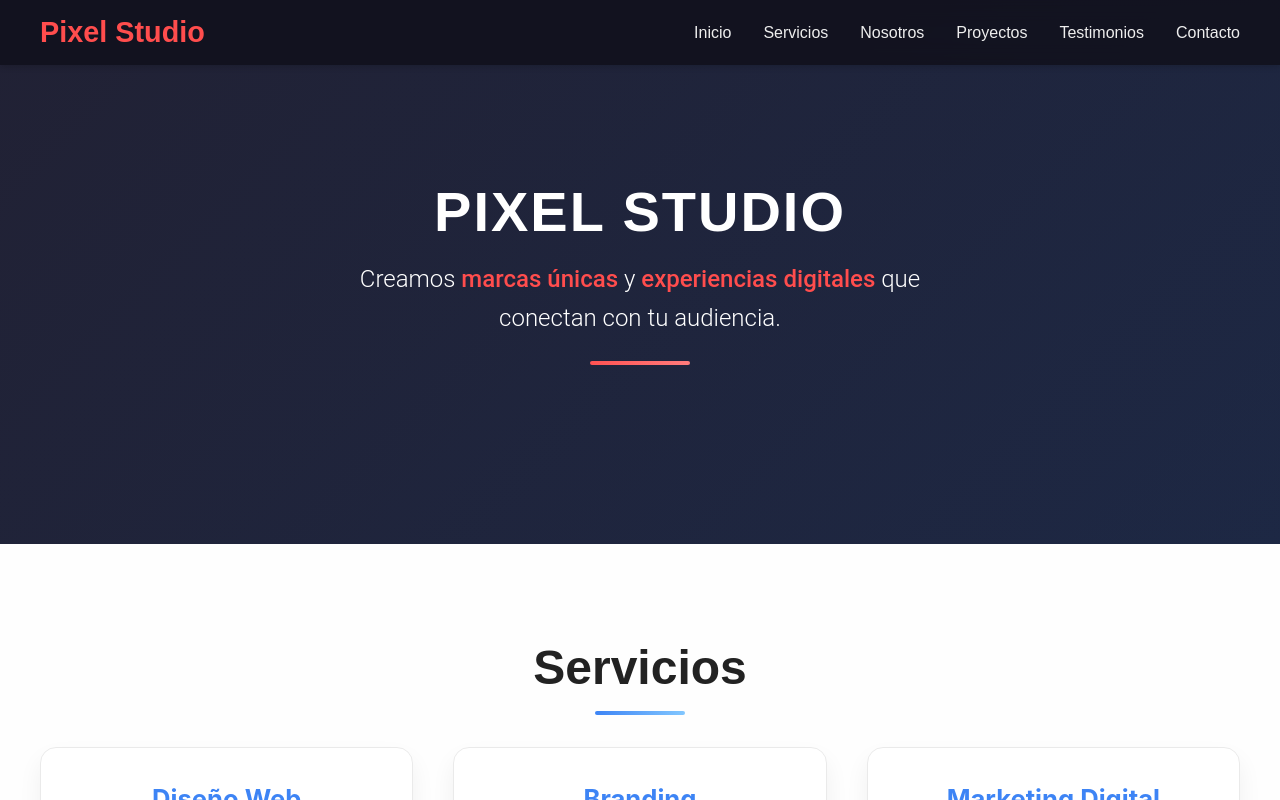
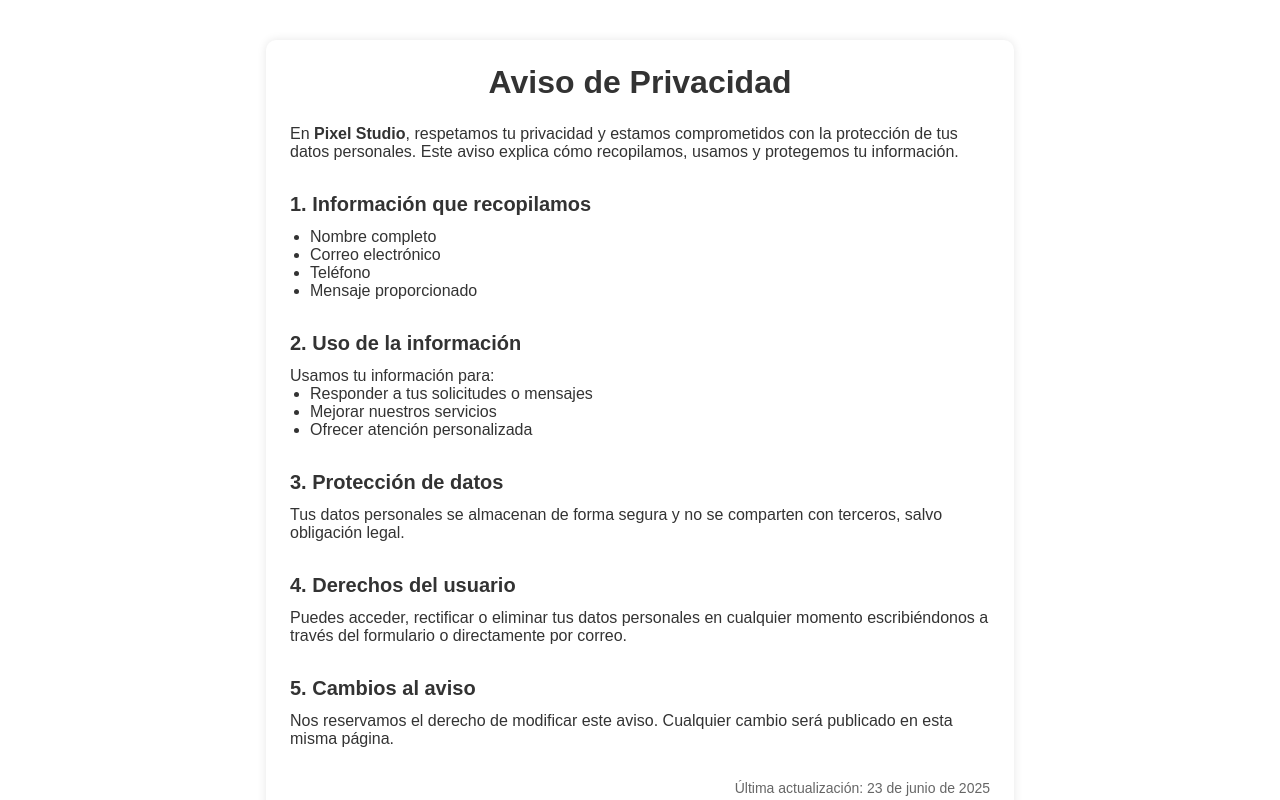
Before and after one commit to NolbertoChagala/Frontend-Pixel, a React (Vite) app: page /aviso in a window 1280 px wide. Shown: the top 800 px of the page. Built offline with nearby package versions, Linux system fonts and the light colour scheme.

Commit message:
aviso de privacidad

```diff
--- a/package.json
+++ b/package.json
@@ -12,7 +12,9 @@
   "dependencies": {
     "axios": "^1.10.0",
     "react": "^19.1.0",
-    "react-dom": "^19.1.0"
+    "react-dom": "^19.1.0",
+    "react-google-recaptcha": "^3.1.0",
+    "react-router-dom": "^7.6.2"
   },
   "devDependencies": {
     "@eslint/js": "^9.25.0",
--- a/src/App.jsx
+++ b/src/App.jsx
@@ -1,4 +1,6 @@
 import './App.css';
+import { BrowserRouter as Router, Routes, Route } from 'react-router-dom';
+
 import ContactForm from './components/ContactForm';
 import Header from './components/Header';
 import Services from './components/Services';
@@ -7,11 +9,10 @@ import Projects from './components/Projects';
 import Testimonials from './components/Testimonials';
 import Footer from './components/Footer';
 import Navbar from './components/Navbar';
-// import './styles/App.css';
+import Aviso from './view/Aviso';
 
-
-function App() {
- return (
+function Home() {
+  return (
     <div className="landing">
       <Navbar />
       <Header />
@@ -19,10 +20,21 @@ function App() {
       <About />
       <Projects />
       <Testimonials />
-        <ContactForm />
+      <ContactForm />
       <Footer />
     </div>
   );
 }
 
-export default App
+function App() {
+  return (
+    <Router>
+      <Routes>
+        <Route path="/" element={<Home />} />
+        <Route path="/aviso" element={<Aviso />} />
+      </Routes>
+    </Router>
+  );
+}
+
+export default App;
--- a/src/components/ContactForm.jsx
+++ b/src/components/ContactForm.jsx
@@ -1,11 +1,6 @@
 import { useState } from "react";
 import { sendContactForm } from "../services/api";
 import "../styles/ContactForm.css";
-
-// Validaciones
-const isValidName = (name) => /^[a-zA-ZÁÉÍÓÚáéíóúÑñ\s]{3,}$/.test(name);
-const isValidPhone = (phone) => /^\d{10,15}$/.test(phone);
-const isValidMessage = (msg) => msg.trim().length >= 10;
 
 export default function ContactForm() {
   const [form, setForm] = useState({
@@ -13,55 +8,34 @@ export default function ContactForm() {
     Correo_Electronico: "",
     Telefono: "",
     Mensaje: "",
+    aceptado: false,
   });
 
-  const [submitted, setSubmitted] = useState(false);
-
   const handleChange = (e) => {
+    const { name, value, type, checked } = e.target;
     setForm({
       ...form,
-      [e.target.name]: e.target.value,
+      [name]: type === "checkbox" ? checked : value,
     });
   };
 
   const handleSubmit = async (e) => {
     e.preventDefault();
-
-    if (!isValidName(form.Nombre_Completo)) {
-      alert("Nombre inválido. Solo letras y mínimo 3 caracteres.");
-      return;
-    }
-
-    if (!isValidPhone(form.Telefono)) {
-      alert("Teléfono inválido. Debe tener entre 10 y 15 dígitos numéricos.");
-      return;
-    }
-
-    if (!isValidMessage(form.Mensaje)) {
-      alert("El mensaje debe tener al menos 10 caracteres.");
-      return;
-    }
-
-    try {
+    // Aquí puedes añadir la lógica que quieras para enviar el formulario
     await sendContactForm(form);
-      setSubmitted(true);
+    // Reiniciar formulario si quieres
     setForm({
       Nombre_Completo: "",
       Correo_Electronico: "",
       Telefono: "",
       Mensaje: "",
+      aceptado: false,
     });
-
-      setTimeout(() => setSubmitted(false), 4000);
-    } catch (error) {
-      console.error("Error al enviar el formulario", error);
-    }
   };
 
   return (
     <section id="contact-section" className="contact-form-section">
       <h2>Contáctanos</h2>
-      {submitted && <p className="success">Mensaje enviado correctamente</p>}
       <form onSubmit={handleSubmit}>
         <input
           type="text"
@@ -95,6 +69,22 @@ export default function ContactForm() {
           onChange={handleChange}
           required
         />
+
+        <label className="checkbox-label">
+          <input
+            type="checkbox"
+            name="aceptado"
+            checked={form.aceptado}
+            onChange={handleChange}
+            required
+          />
+          <span style={{ color: "black" }}>He leído y acepto el </span>
+          <a href="Aviso" target="_blank" rel="noopener noreferrer">
+            Aviso de Privacidad
+          </a>
+          .
+        </label>
+
         <button type="submit">Enviar</button>
       </form>
     </section>
--- /dev/null
+++ b/src/styles/Aviso.css
@@ -0,0 +1,37 @@
+.aviso-container {
+  max-width: 700px;
+  margin: 40px auto;
+  padding: 24px;
+  background-color: #fff;
+  box-shadow: 0 0 10px rgba(0,0,0,0.1);
+  border-radius: 10px;
+  color: #333;
+  font-family: Arial, sans-serif;
+}
+
+.aviso-title {
+  font-size: 2rem;
+  font-weight: bold;
+  margin-bottom: 24px;
+  text-align: center;
+}
+
+.aviso-subtitle {
+  font-size: 1.25rem;
+  font-weight: 600;
+  margin-top: 32px;
+  margin-bottom: 12px;
+}
+
+.aviso-list {
+  list-style-type: disc;
+  padding-left: 20px;
+  margin-bottom: 20px;
+}
+
+.aviso-footer {
+  font-size: 0.875rem;
+  color: #666;
+  text-align: right;
+  margin-top: 32px;
+}
--- /dev/null
+++ b/src/view/Aviso.jsx
@@ -0,0 +1,53 @@
+import '../styles/Aviso.css';
+
+export default function Aviso() {
+  return (
+    <section className="aviso-container">
+      <h2 className="aviso-title">Aviso de Privacidad</h2>
+
+      <p>
+        En <strong>Pixel Studio</strong>, respetamos tu privacidad y estamos
+        comprometidos con la protección de tus datos personales. Este aviso
+        explica cómo recopilamos, usamos y protegemos tu información.
+      </p>
+
+      <h3 className="aviso-subtitle">1. Información que recopilamos</h3>
+      <ul className="aviso-list">
+        <li>Nombre completo</li>
+        <li>Correo electrónico</li>
+        <li>Teléfono</li>
+        <li>Mensaje proporcionado</li>
+      </ul>
+
+      <h3 className="aviso-subtitle">2. Uso de la información</h3>
+      <p>Usamos tu información para:</p>
+      <ul className="aviso-list">
+        <li>Responder a tus solicitudes o mensajes</li>
+        <li>Mejorar nuestros servicios</li>
+        <li>Ofrecer atención personalizada</li>
+      </ul>
+
+      <h3 className="aviso-subtitle">3. Protección de datos</h3>
+      <p>
+        Tus datos personales se almacenan de forma segura y no se comparten con terceros,
+        salvo obligación legal.
+      </p>
+
+      <h3 className="aviso-subtitle">4. Derechos del usuario</h3>
+      <p>
+        Puedes acceder, rectificar o eliminar tus datos personales en cualquier momento
+        escribiéndonos a través del formulario o directamente por correo.
+      </p>
+
+      <h3 className="aviso-subtitle">5. Cambios al aviso</h3>
+      <p>
+        Nos reservamos el derecho de modificar este aviso. Cualquier cambio será publicado
+        en esta misma página.
+      </p>
+
+      <p className="aviso-footer">
+        Última actualización: 23 de junio de 2025
+      </p>
+    </section>
+  );
+}
```
Also changed, not shown: 1 other file (tests, documents, lock files or other folders). Lines whose indentation alone changed are shown as unchanged.
